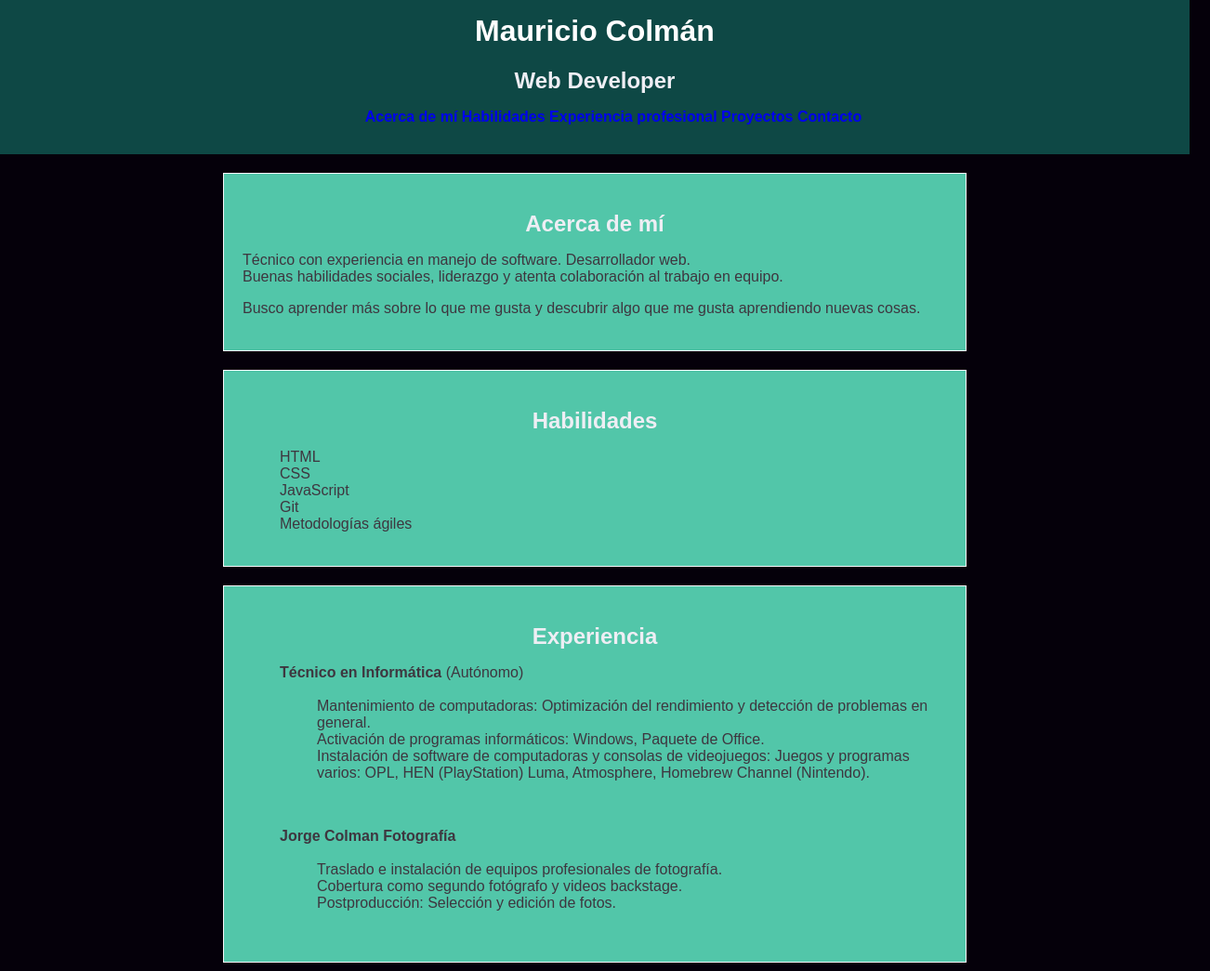
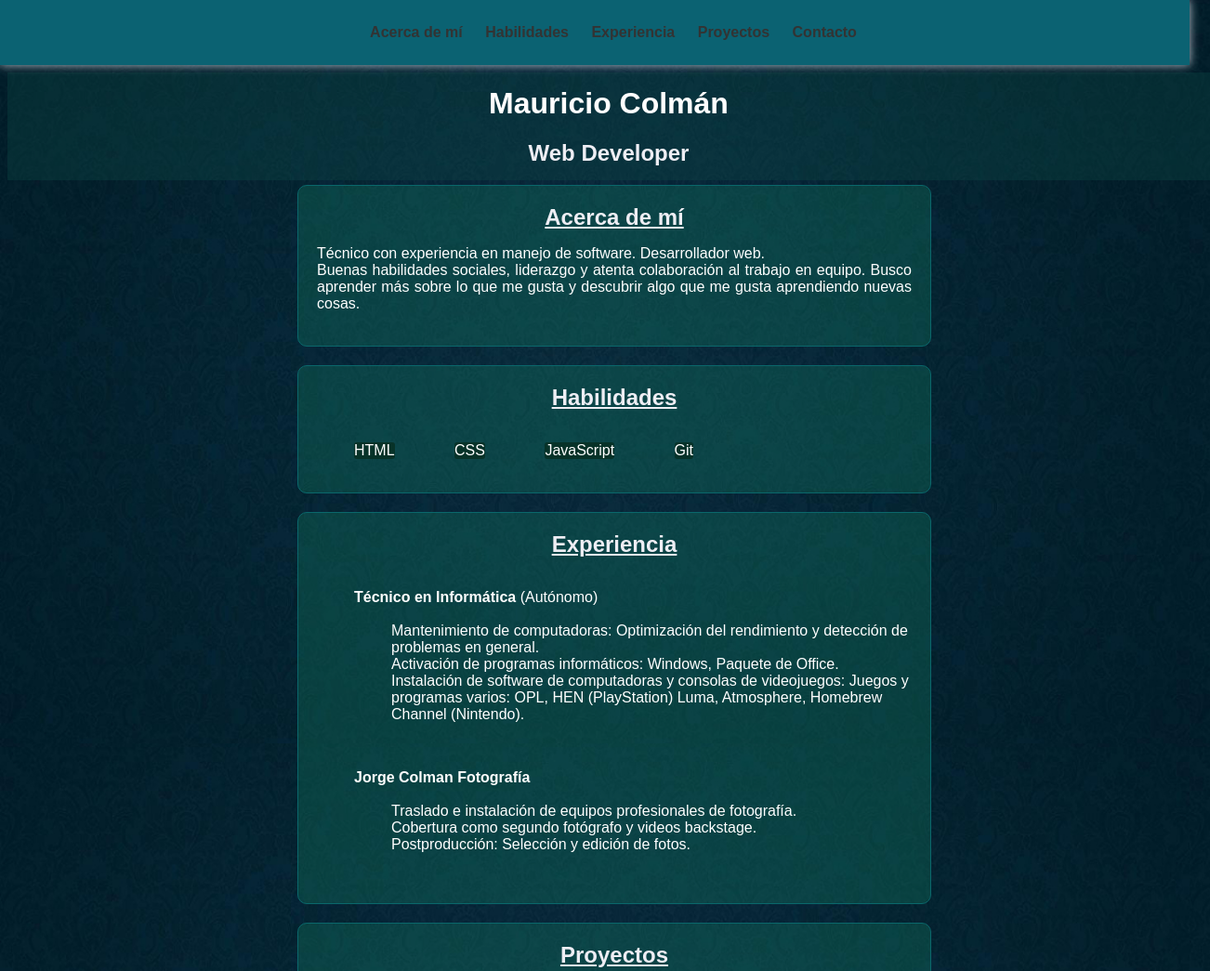
Before and after one commit to MColman1507/Colman, a plain HTML site: page index.html in a window 1280 px wide. Shown: the top 1045 px of the page at 93% size, 1302 px wide, since content can reach past the window. Drawn offline with Linux system fonts and the light colour scheme.

Commit message:
Add files via upload
html and css completed

```diff
--- a/index.html
+++ b/index.html
@@ -6,16 +6,17 @@
      <script src="script.js"></script>
      </head>
     <body>
+        <nav><ul>
+            <a href="#acerca"><b>Acerca de mí</b></a>
+            <a href="#habilidades"><b>Habilidades</b></a>
+            <a href="#experiencia"><b>Experiencia</b></a>
+            <a href="#proyectos"><b>Proyectos</b></a>
+            <a href="#contacto"><b>Contacto</b></a>
+         </ul>
+        </nav>
         <header>
         <h1>Mauricio Colmán</h1>
         <h2>Web Developer</h2>
-        <ul>
-            <a href="#acerca"><b>Acerca de mí</b></a>
-            <a href="#habilidades"><b>Habilidades</b></a>
-            <a href="#experiencia"><b>Experiencia profesional</b></a>
-            <a href="#proyectos"><b>Proyectos</b></a>
-            <a href="#contacto"><b>Contacto</b></a>
-         </ul>
         </header>
      <main>
         <section id="acerca">
@@ -23,21 +24,19 @@
             <p> Técnico con experiencia en manejo de software. Desarrollador web. <br>Buenas
                 habilidades sociales, liderazgo y atenta colaboración al trabajo en
                 equipo.
-            </p>
-            <p>Busco aprender más sobre lo que me gusta y descubrir algo que me gusta aprendiendo nuevas cosas.</p>
+                Busco aprender más sobre lo que me gusta y descubrir algo que me gusta aprendiendo nuevas cosas.</p>
         </section>
         <section id="habilidades">
-            <h2>Habilidades</h2>
+            <h2>Habilidades</h2><br>
             <ul>
                 <li>HTML</li>
                 <li>CSS</li>
                 <li>JavaScript</li>
                 <li>Git</li>
-                <li>Metodologías ágiles</li>
             </ul>
         </section id="experiencia">
         <section>
-            <h2>Experiencia</h2>
+            <h2>Experiencia</h2><br>
                 <ul>
                 <li><b>Técnico en Informática</b> (Autónomo)</li><br>
                 <ul>
@@ -54,7 +53,7 @@
                 </ul>
         </section>
         <section id="proyectos">
-            <h2>Proyectos</h2>
+            <h2>Proyectos</h2><br>
             <ul>
                 <li><strong><a href="proyecto1.html">Proyecto 1</a></strong></li>
                     <p>Descripción de Proyecto 1</p>
@@ -63,13 +62,13 @@
             </ul>
         </section>
         <section id="contacto">
-            <h2>Contacto</h2>
+            <h2>Contacto</h2><br>
             <ul>
-                <li id="f"><strong>e-mail</strong> mcolman509@gmail.com</li><br>
+                <li><strong>e-mail</strong> mcolman509@gmail.com</li><br>
                 <li><strong>Número de teléfono</strong></li>
                 <ul><li><b>+595 974 550 202</b></li></ul><br>
             </ul>
-            <ul  id="f">
+            <ul  id="redes">
                 <li><strong>Redes sociales</strong></li><br>
                 <ul><li><img src="icon\instagram.png" ><a href="https://www.instagram.com/mcolman15/"><b>     Instagram  </b></a></li><br>
                 <li><img src="icon\twitter.png"><a href="https://twitter.com/mcolman01"><b>     Twitter   </b></a></li><br>
--- a/style.css
+++ b/style.css
@@ -1,16 +1,26 @@
 h1 { color:rgb(255, 255, 255); margin-top: 0;}
-h2 { color:rgb(238, 238, 244); margin-bottom: 10px;
+h2 { color:rgb(238, 238, 244); margin-bottom: 0;
 text-align: center;
+margin-top: 0%;
+padding-top: 0%;
+width: 100%;
+background-color:#0e4845;
+}
+h6 {
+    text-align: center;
+    padding:0%;
 }
 @import url('https://fonts.googleapis.com/css?family=Montserrat:400,800');
 
 body{
     background: #05000a;
     font-family: 'Montserrat', sans-serif;
-    color: #3E363F;
-
-    margin: 0;
-    padding-top: 0%;
+    color: #ffffff;
+    padding-top: 70px;
+    background-image: url(bg.jpg);
+    background-repeat: no-repeat;
+    background-attachment: fixed;
+    background-size:100%;
 
 }
 
@@ -24,34 +34,41 @@ Head{
 
 }
 header {
-    width: 100;
-    background-color:#0e4845;
+    width: 100%;
+    background-color:#0e484559;
     color: #fff;
     text-align: center;
     padding: 15px;
-    margin-bottom: 20px;
+    margin-bottom: 5px;
+    margin-top: 0px;
+}
+header h2{
+    background-color: #0a686b00;
 }
 nav {
     position: fixed;
     top: 0;
     left: 0;
-    width: 100;
-    background-color: #69a0cc;
-    box-shadow: 0 0 5px rgba(0,0,0,0.1);
+    width: 100%;
+    background-color: #0b6272;
+    box-shadow: 0 0 10px rgba(228, 233, 244, 0.8);
     list-style: none;
     padding: 0;
     margin: 0;
     text-align: center;
+
 }
 nav a {
     text-decoration: none;
     color: #333;
     padding: 10px;
-    display: inline-block;}
-
+    display: inline-block;
+    border-radius: 15px;
+}
 
 nav a:hover {
-    background-color: #ddd;
+    background-color: #afc7dc;
+    transition: all 0.4s ease-in-out;
 }
 
 main {
@@ -59,26 +76,60 @@ main {
     max-width: 800px;
     margin: 0 auto;
 }
+
 #contacto img {
 width: 30px;
+}
 
+#redes a {
+  color: antiquewhite;
+}
+
+#habilidades li {
+    background-color: rgba(7, 48, 37, 0.882);
+    border-color: #05000a;
+    border-radius: 3px;
+    display: inline-block;
+    margin-right:10% ;
+   justify-content:center;
 }
 
 #acerca {
 
- top: 90px;
-
-}
-
-section {
-    background-color: rgb(82, 198, 169);
-    padding: 20px;
-    border: 1px solid #f8f7fa;
-    margin-bottom: 20px;
+text-align: justify;
+color: #fff;
 }
 
 a {
     text-decoration: none;
+}
+
+#proyectos a:hover{
+    text-decoration: underline;
+}
+
+
+section {
+    margin-left: 10%;
+    background-color: rgba(21, 127, 100, 0.327);
+    padding: 20px;
+    border: 1px solid #0a676b;
+    border-radius: 10px;
+    margin-bottom: 20px;
+    width: 80%;
+}
+
+section h2 {
+    align-items: flex-start;
+    margin:0%;
+    background-color: rgba(250, 235, 215, 0);
+    border: #05000a;
+    border-bottom-color: #ffffff;
+    text-decoration: underline;
+}
+footer{
+    display:flex;
+    justify-content: center;
 }
 
 
@@ -86,4 +137,7 @@ a {
 
 /*dotted: líneas en puntitos
   margin: margen entre el elemento de los otros, externamente
-  padding: margen entre el objeto y sus elementos internos  */
+  padding: margen entre el objeto y sus elementos internos
+  .clase: hover Hacer determinada acción cuando el cursos está sobrepuesto
+  #0e4845
+  */
```
Also changed, not shown: bg.jpg (added).
